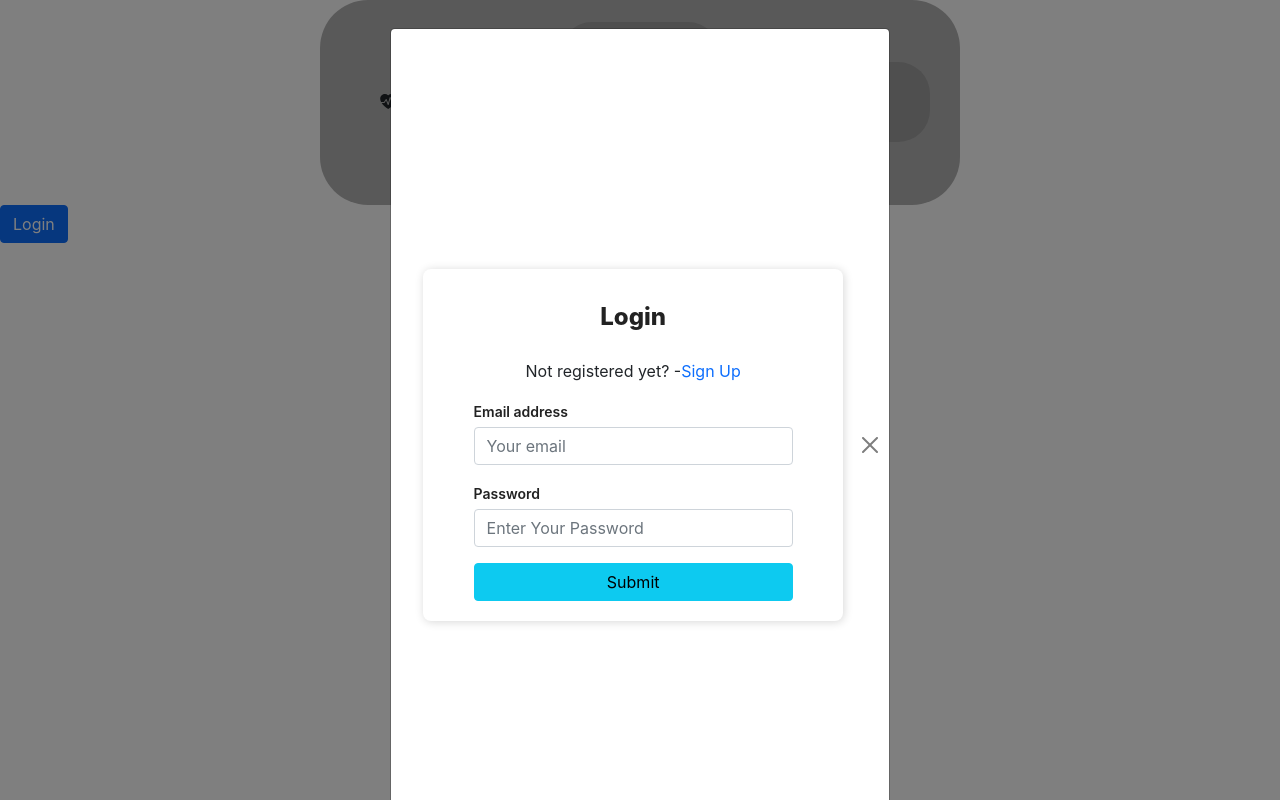
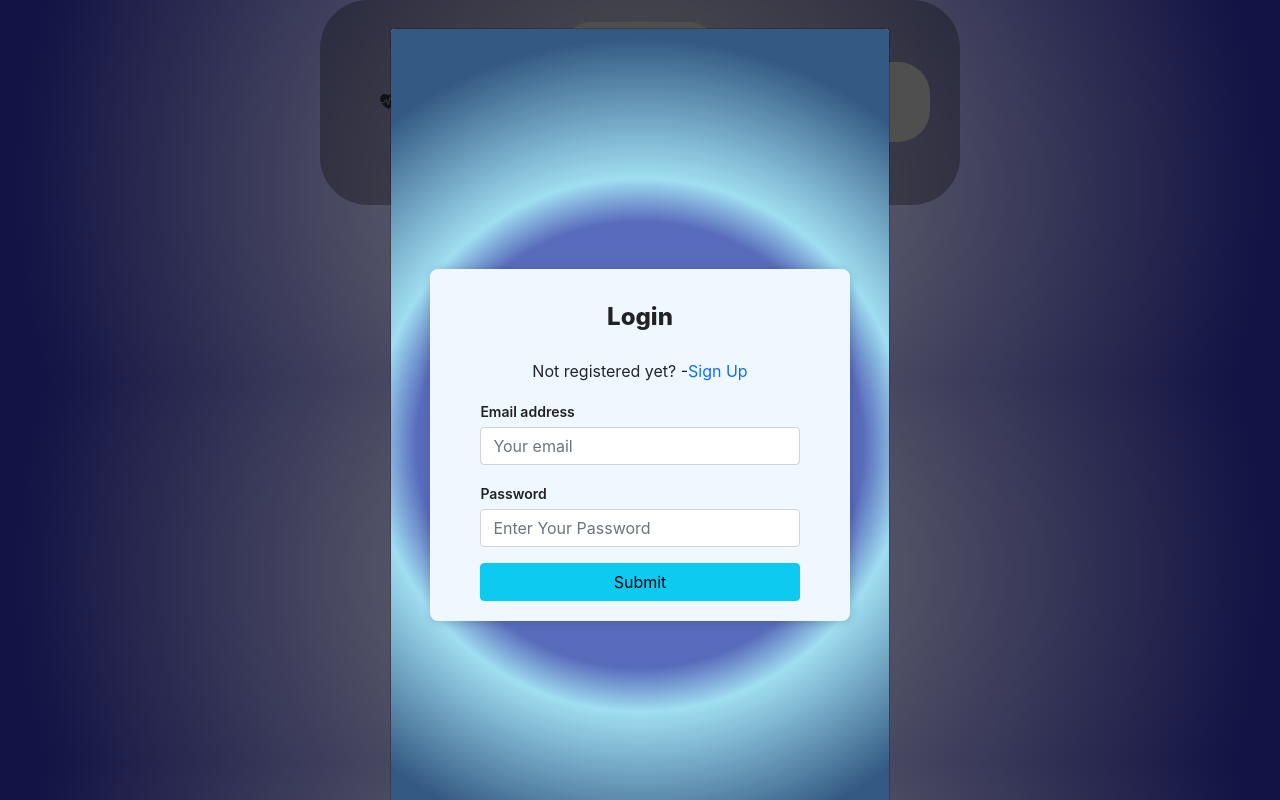
Before and after one commit to MelissaLycan/Fan-Task-Tic, a React (Create React App) app in the folder client/: page / in a window 1280 px wide. Both pictures are taken after a click on the button "Login". Built offline with nearby package versions, Linux system fonts and the light colour scheme; grey boxes are pictures that could not be loaded.

Commit message:
login button format

```diff
--- a/client/src/App.jsx
+++ b/client/src/App.jsx
@@ -1,6 +1,7 @@
 import Container from "./components/Container";
 import Header from "./components/Header";
 import { BrowserRouter, Routes, Route } from "react-router-dom";
+import "./app.css";
 
 function App() {
   return (
--- a/client/src/app.css
+++ b/client/src/app.css
@@ -1,3 +1,12 @@
+body {
+  background: rgb(239, 241, 244);
+  background: radial-gradient(
+    circle,
+    rgba(239, 241, 244, 0.4458158263305322) 0%,
+    rgba(4, 4, 119, 0.8575805322128851) 93%
+  );
+}
+
 .App {
   text-align: center;
 }
--- a/client/src/components/Container.jsx
+++ b/client/src/components/Container.jsx
@@ -16,6 +16,7 @@ import User from "./pages/User";
 import Cart from "./pages/Cart";
 import ShopItem from "./pages/ShopItem";
 import Shop from "./pages/Shop";
+import Spotify from "./Spotify";
 
 const httpLink = createHttpLink({
   uri: "/graphql",
@@ -48,6 +49,7 @@ export default function Container() {
       <Routes>
         {/* <Route path="/" element={<Navigate replace to="/Band/:bandId" />} /> */}
         <Route path="/" element={<Login />} />
+        <Route path="/" element={<Spotify />} />
         {/* <Route path="/Band/:bandId" element={<Band />} />
         <Route path="/User" element={<User />} />
         <Route path="/User/Band" element={<BandUser />} />
--- a/client/src/components/Header.jsx
+++ b/client/src/components/Header.jsx
@@ -1,8 +1,8 @@
 import React, { useState } from "react";
-import { Link } from "react-router-dom";
+import { Route, Link, Outlet } from "react-router-dom";
 import "./Header.css";
 
-import Login from "./pages/login";
+import Login from ".//pages/login";
 
 function Header() {
   if (sessionStorage.getItem("status") != null) {
--- a/client/src/components/pages/login.css
+++ b/client/src/components/pages/login.css
@@ -4,6 +4,29 @@
     circle,
     rgba(40, 44, 52, 0.4458158263305322) 0%,
     rgba(17, 17, 107, 0.8575805322128851) 47%
+  );
+}
+
+.container2 {
+  position: relative;
+  display: flex;
+  justify-content: flex-end;
+  align-items: center;
+  width: 100vw;
+  border: 5px solid green;
+}
+
+.login-button {
+  margin: 5% 35%;
+}
+
+.modal-header {
+  background: rgb(4, 32, 153);
+  background: radial-gradient(
+    circle,
+    rgba(4, 32, 153, 0.6615021008403361) 46%,
+    rgba(40, 180, 224, 0.4430147058823529) 55%,
+    rgba(2, 49, 101, 0.804359243697479) 84%
   );
 }
 
@@ -21,7 +44,7 @@
   padding-top: 30px;
   padding-bottom: 20px;
   border-radius: 8px;
-  background-color: white;
+  background-color: aliceblue;
 }
 
 .Login-form-content {
--- a/client/src/components/pages/login.jsx
+++ b/client/src/components/pages/login.jsx
@@ -19,13 +19,13 @@ const Login = (props) => {
 
   const changeAuthMode = () => {
     setAuthMode(authMode === "signin" ? "signup" : "signin");
-    sessionStorage.setItem("status", "loggedIn");
   };
 
   // update state based on form input changes
   const handleChange = (event) => {
     const { name, value } = event.target;
 
+    sessionStorage.setItem("status", "loggedIn");
     setFormState({
       ...formState,
       [name]: value,
@@ -60,12 +60,18 @@ const Login = (props) => {
 
   if (authMode === "signin") {
     return (
-      <>
-        <Button variant="primary" onClick={handleShow}>
+      <div className="d-grid gap-5">
+        <Button
+          className="login-button"
+          variant="primary"
+          size="lg"
+          onClick={handleShow}
+        >
           Login
         </Button>
+        {/* need to add to show !loggedIn ? show : null */}
         <Modal show={show} onHide={handleClose}>
-          <Modal.Header closeButton>
+          <Modal.Header className="modal-header">
             <main className="Login-form-container">
               <form className="Login-form" onSubmit={handleFormSubmit}>
                 <div className="Login-form-content">
@@ -113,16 +119,21 @@ const Login = (props) => {
             </main>
           </Modal.Header>
         </Modal>
-      </>
+      </div>
     );
   }
   return (
-    <>
-      <Button variant="primary" onClick={handleShow}>
+    <div className="d-grid gap-5">
+      <Button
+        className="login-button"
+        variant="primary"
+        size="lg"
+        onClick={handleShow}
+      >
         Login
       </Button>
       <Modal show={show} onHide={handleClose}>
-        <Modal.Header closeButton>
+        <Modal.Header className="modal-header">
           <main className="Login-form-container">
             <form className="Login-form" onSubmit={handleFormSubmit}>
               <div className="Login-form-content">
@@ -181,7 +192,7 @@ const Login = (props) => {
           </main>
         </Modal.Header>
       </Modal>
-    </>
+    </div>
   );
 };
 
```
